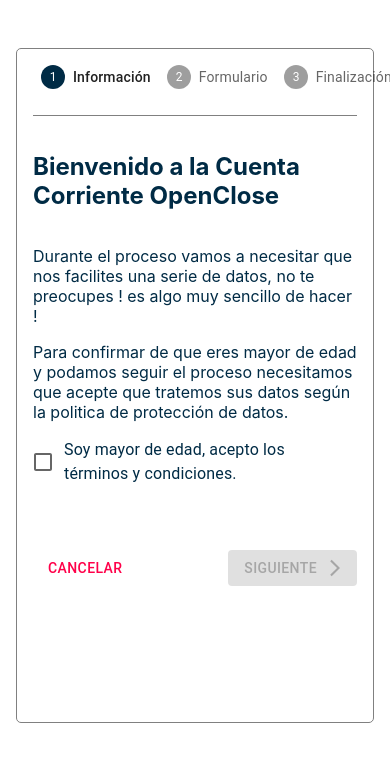
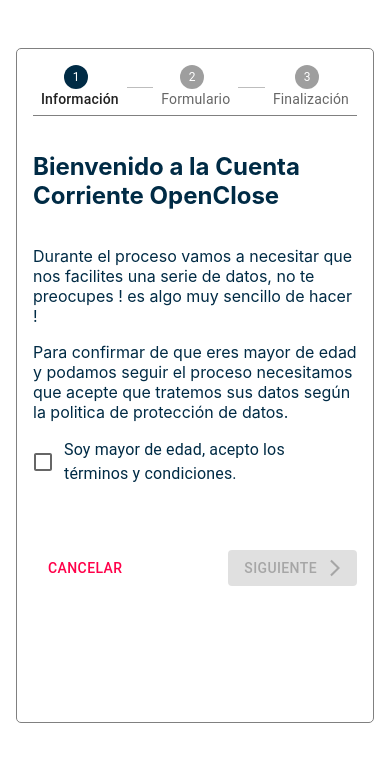
Before and after one commit to joraanbe82/wizard-bank, a React (Create React App) app: page / in a window 390 px wide. Shown: the top 762 px of the page. Built offline with nearby package versions, Linux system fonts and the light colour scheme.

Commit message:
fix stepper styles in mobile to dont go out of screen

```diff
--- a/src/components/Stepper/StyledStepper.ts
+++ b/src/components/Stepper/StyledStepper.ts
@@ -4,11 +4,24 @@
 import { Colors } from '../../styles/Colors'
 
 export const StyledStep = styled(Step)`
+	// active step
 	.css-1u4zpwo-MuiSvgIcon-root-MuiStepIcon-root.Mui-active {
 		color: ${Colors.oficialBlue};
 	}
 
+	// complete step
 	.css-1u4zpwo-MuiSvgIcon-root-MuiStepIcon-root.Mui-completed {
 		color: ${Colors.oficialRed};
 	}
+
+	// step label firs mobile
+	.css-ascpo7-MuiStepLabel-root {
+		flex-direction: column;
+	}
+
+	@media (min-width: 640px) {
+		.css-ascpo7-MuiStepLabel-root {
+			flex-direction: row;
+		}
+	}
 `
```
